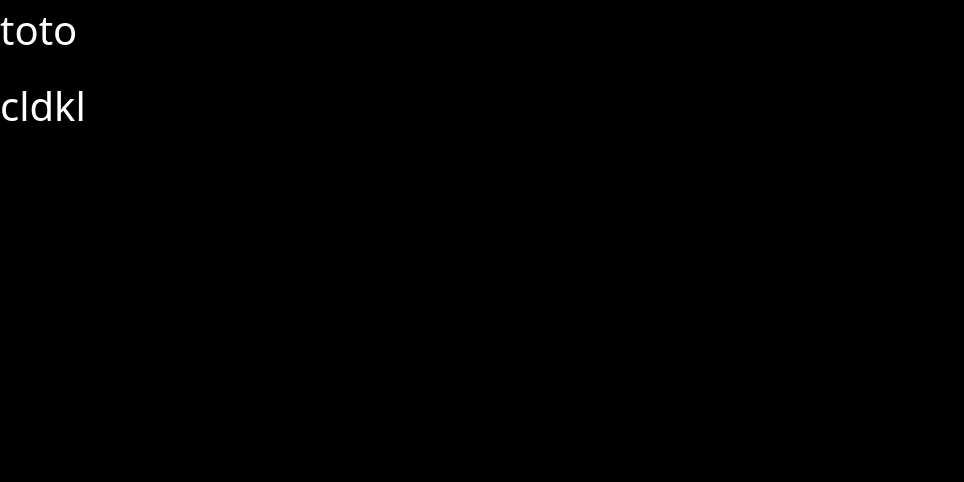
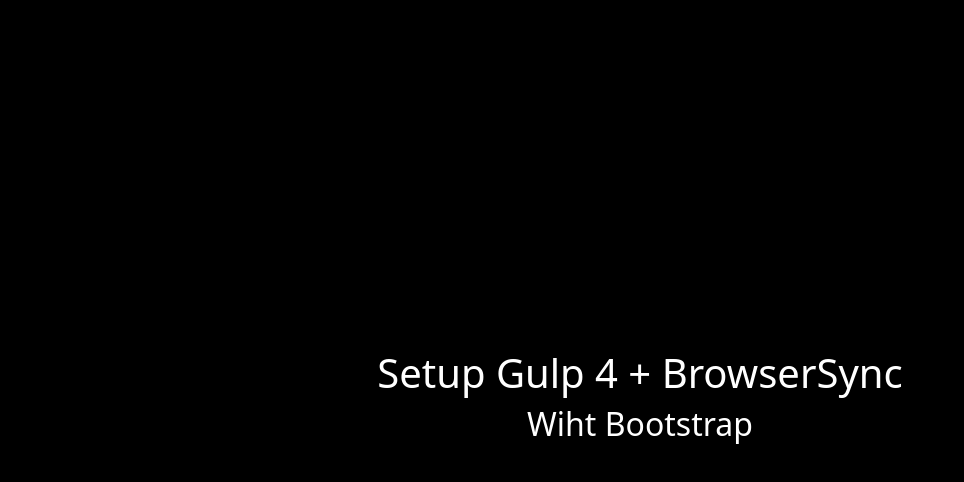
Before and after one commit to Antonin06/BoilerPlate-Gulp, a website: page index.html in a window 1280 px wide. Shown: the whole page, without its empty margins (0-964 px from the left). Drawn offline with nearby package versions, Linux system fonts and the light colour scheme; files that its build step writes are made by us from their sources.

Commit message:
[*] Cleaning

```diff
--- a/index.html
+++ b/index.html
@@ -8,10 +8,11 @@
 	<link rel="stylesheet" type="text/css" href="dist/styles.css">
 </head>
 <body>
-<p>toto</p>
-<p>cldkl</p>
+<div class="main">
+	<h1>Setup Gulp 4 + BrowserSync</h1>
+	<h2>Wiht Bootstrap</h2>
+</div>
 </body>
 <script src="dist/main.js"></script>
 <script src="dist/bootstrap.bundle.js"></script>
-
 </html>
--- a/js/main.js
+++ b/js/main.js
@@ -1 +1 @@
-console.log('toto');
+console.log('Hello,World');
--- a/scss/_core.scss
+++ b/scss/_core.scss
@@ -1,7 +1,14 @@
 body {
 	background-color: $black !important;
+	color: $white !important;
 }
 p {
-	font-size: 40px;
-	color: white;
+	margin-bottom: 0 !important;
 }
+.main {
+	height: 100%;
+	display: flex;
+	flex-direction: column;
+	justify-content: center;
+	align-items: center;
+}
--- a/scss/_variables.scss
+++ b/scss/_variables.scss
@@ -1 +1,2 @@
 $black: #000000;
+$white: #FFFFFF;
```
Also changed, not shown: README.md.
